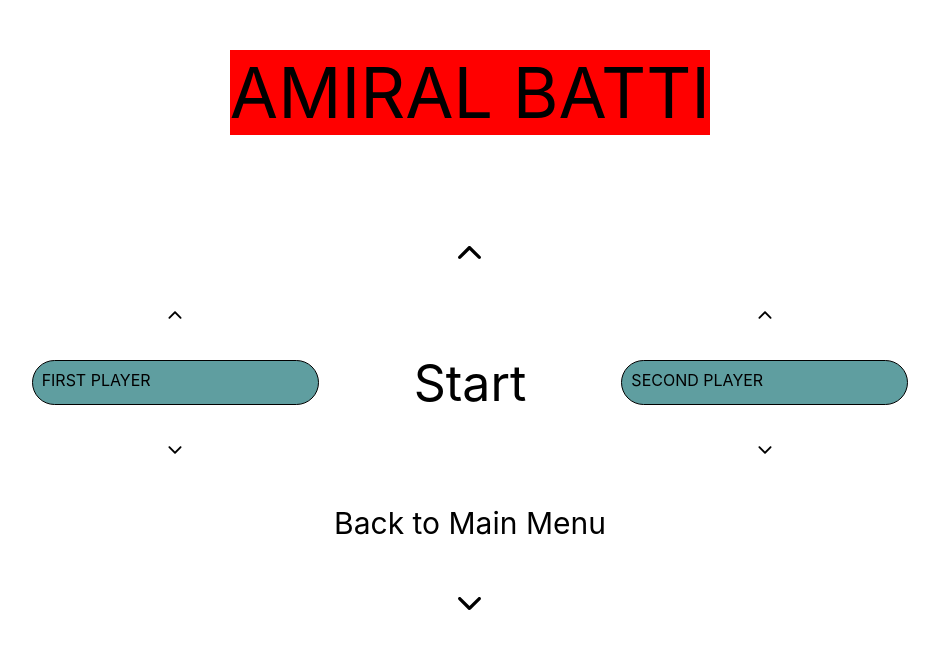
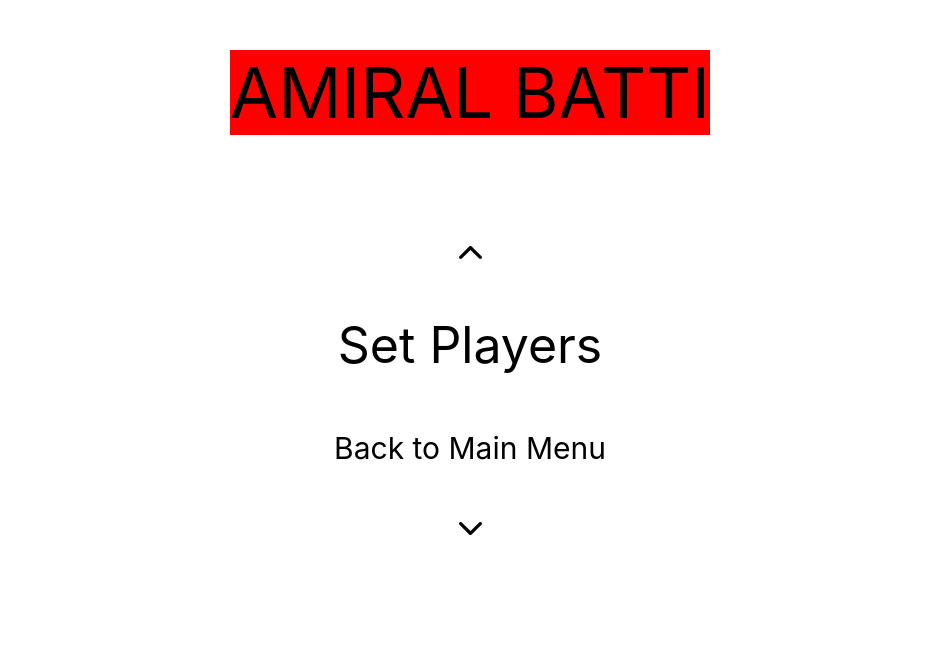
Before and after one commit to burakmey/amiral-batti, a React (Create React App) app: page / in a window 1280 px wide. Shown: the top 648 px of the page, without its empty margins (170-1109 px from the left). Built offline with nearby package versions, Linux system fonts and the light colour scheme.

Commit message:
Arrow onClick function created.

```diff
--- a/src/components/Arrow/Arrow.css
+++ b/src/components/Arrow/Arrow.css
@@ -10,7 +10,7 @@
   border-radius: 15px;
 }
 .arrow-secondary {
-  font-size: 20px;
+  font-size: 25px;
   border-radius: 10px;
 }
 .arrow-on-mouse {
--- a/src/components/Arrow/Arrow.js
+++ b/src/components/Arrow/Arrow.js
@@ -18,7 +18,7 @@ function Arrow(props) {
       className={className}
       onMouseEnter={() => updateStyle(true)}
       onMouseLeave={() => updateStyle(false)}
-      onClick={() => console.log("Arrow clicked.")}
+      onClick={() => props.onClick()}
     >
       {props.children}
     </div>
--- a/src/components/Button/Button.js
+++ b/src/components/Button/Button.js
@@ -1,4 +1,4 @@
-import { useState } from "react";
+import { useEffect, useState } from "react";
 import "./Button.css";
 import "../../styles.css";
 
@@ -19,7 +19,7 @@ function Button(props) {
       className={className}
       onMouseEnter={() => updateStyle(true)}
       onMouseLeave={() => updateStyle(false)}
-      onClick={() => console.log(`Button: ${props.name} clicked.`)}
+      onClick={() => props.onClick()}
     >
       {props.name}
     </div>
--- a/src/components/Menu/Menu.js
+++ b/src/components/Menu/Menu.js
@@ -7,11 +7,11 @@ import "../../styles.css";
 function Menu(props) {
   return (
     <div className="menu">
-      <Arrow className={props.arrowClassName}>
+      <Arrow className={props.arrowClassName} onClick={props.arrowUpClick}>
         <IoIosArrowUp />
       </Arrow>
       {props.children}
-      <Arrow className={props.arrowClassName}>
+      <Arrow className={props.arrowClassName} onClick={props.arrowDownClick}>
         <IoIosArrowDown />
       </Arrow>
     </div>
--- a/src/components/SelectPlayers/Player.js
+++ b/src/components/SelectPlayers/Player.js
@@ -2,6 +2,8 @@ import { useState, useRef, memo } from "react";
 import Menu from "../Menu/Menu";
 import "./SelectPlayers.css";
 import "../../styles.css";
+
+const labelName = ["Player", "Computer"];
 
 function Player(props) {
   console.log("Player rendered!");
@@ -9,6 +11,15 @@ function Player(props) {
   const inputRef = useRef("");
   const [inputClassName, setInputClassName] = useState("name-input");
   const [nameClassName, setnameClassName] = useState("player-name");
+  const [isPlayer, setIsPlayer] = useState(true);
+
+  const arrowUpClick = () => {
+    setIsPlayer(false);
+  };
+
+  const arrowDownClick = () => {
+    setIsPlayer(true);
+  };
 
   const updateStyle = (onFocus) => {
     if (onFocus || inputRef.current.length !== 0) {
@@ -26,7 +37,11 @@ function Player(props) {
   };
   return (
     <div className="player">
-      <Menu arrowClassName={"arrow-secondary"}>
+      <Menu
+        arrowClassName={"arrow-secondary"}
+        arrowUpClick={arrowUpClick}
+        arrowDownClick={arrowDownClick}
+      >
         <div>
           <input
             className={inputClassName}
@@ -35,11 +50,13 @@ function Player(props) {
             onBlur={() => updateStyle(false)}
             maxLength={20}
           />
-          <span className={nameClassName}>{props.name}</span>
+          <span className={nameClassName}>
+            {isPlayer ? labelName[0] : labelName[1]}
+          </span>
         </div>
       </Menu>
     </div>
   );
 }
 
-export default Player;
+export default memo(Player);
--- a/src/components/SelectPlayers/SelectPlayers.js
+++ b/src/components/SelectPlayers/SelectPlayers.js
@@ -1,14 +1,30 @@
-import React from "react";
+import { useState } from "react";
 import Player from "./Player";
 import Button from "../Button/Button";
 
+const mainButtonName = "Set Players";
+const subButtonName = "Start";
+
 function SelectPlayers() {
   console.log("SelectPlayers rendered!");
+
+  const [buttonName, setButtonName] = useState("Set Players");
+  const [buttonClassName, setButtonClassName] = useState("main-button");
+  const onClick = () => {
+    if (buttonName === "Start") {
+      setButtonName(mainButtonName);
+      setButtonClassName("main-button");
+    } else {
+      setButtonClassName("sub-button");
+      setButtonName(subButtonName);
+    }
+  };
+
   return (
     <div className="menu-players">
-      <Player name={"First Player"} />
-      <Button name={"Start"} className={"main-button"} />
-      <Player name={"Second Player"} />
+      {buttonName === subButtonName ? <Player /> : null}
+      <Button name={buttonName} className={buttonClassName} onClick={onClick} />
+      {buttonName === subButtonName ? <Player /> : null}
     </div>
   );
 }
```
